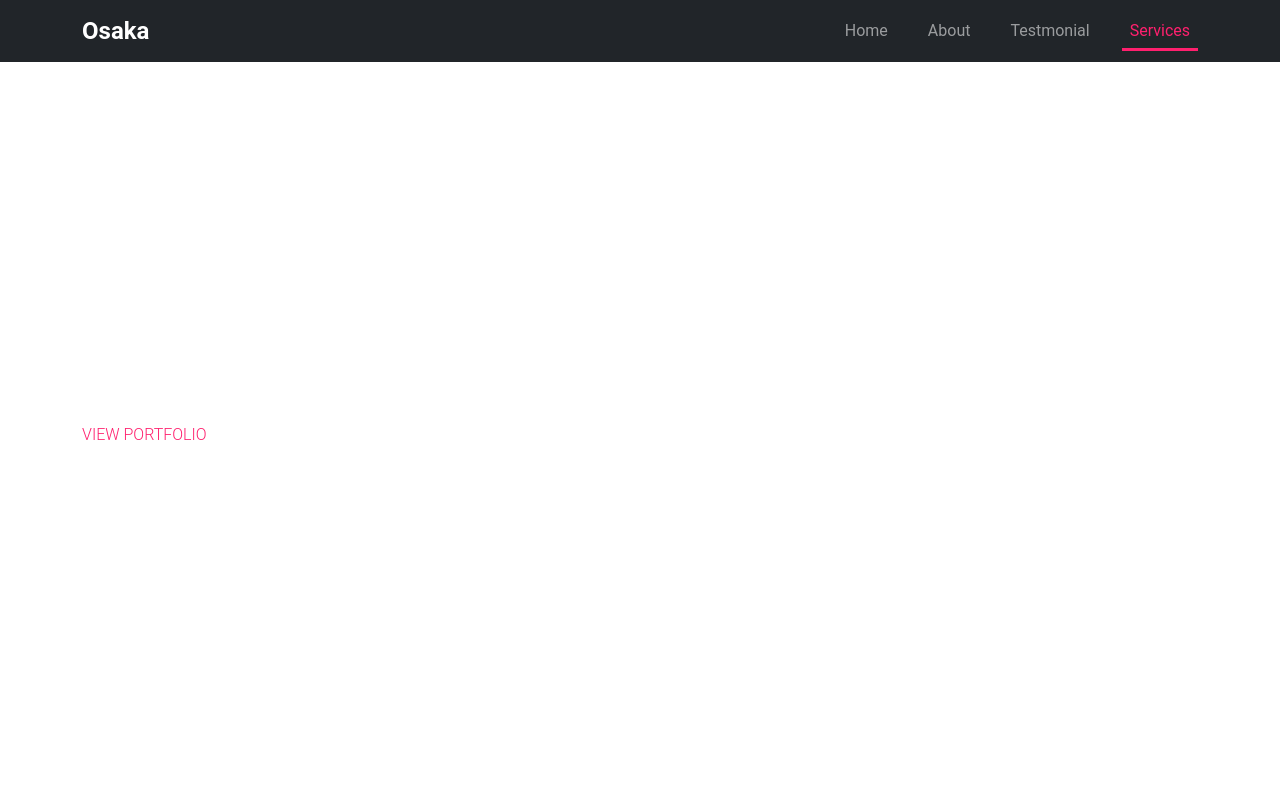
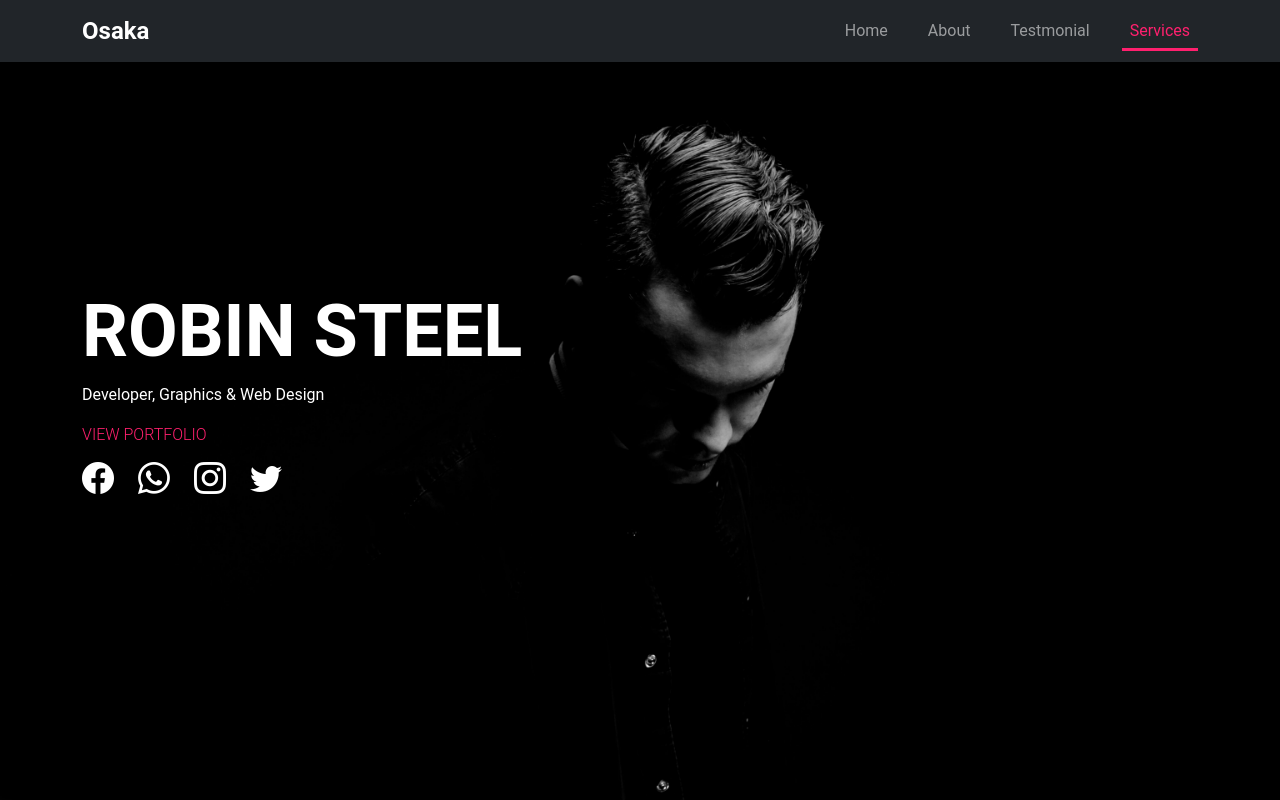
Before and after one commit to EngJoeHany000/Osaka-Project, a plain HTML site: page index.html in a window 1280 px wide. Shown: the top 800 px of the page. Drawn offline with nearby package versions, Linux system fonts and the light colour scheme; the site is published under a folder, as on GitHub Pages, so addresses that start at the root find nothing; a web font is replaced by a local one.

Commit message:
First Update

```diff
--- a/CSS/style.css
+++ b/CSS/style.css
@@ -60,7 +60,7 @@ span {
 }
 .sec-1 {
   min-height: 100vh;
-  background-image: url(/Images/header-bg.jpg);
+  background-image: url(../Images/header-bg.jpg);
   background-size: cover;
   background-position: center center;
 }
```
